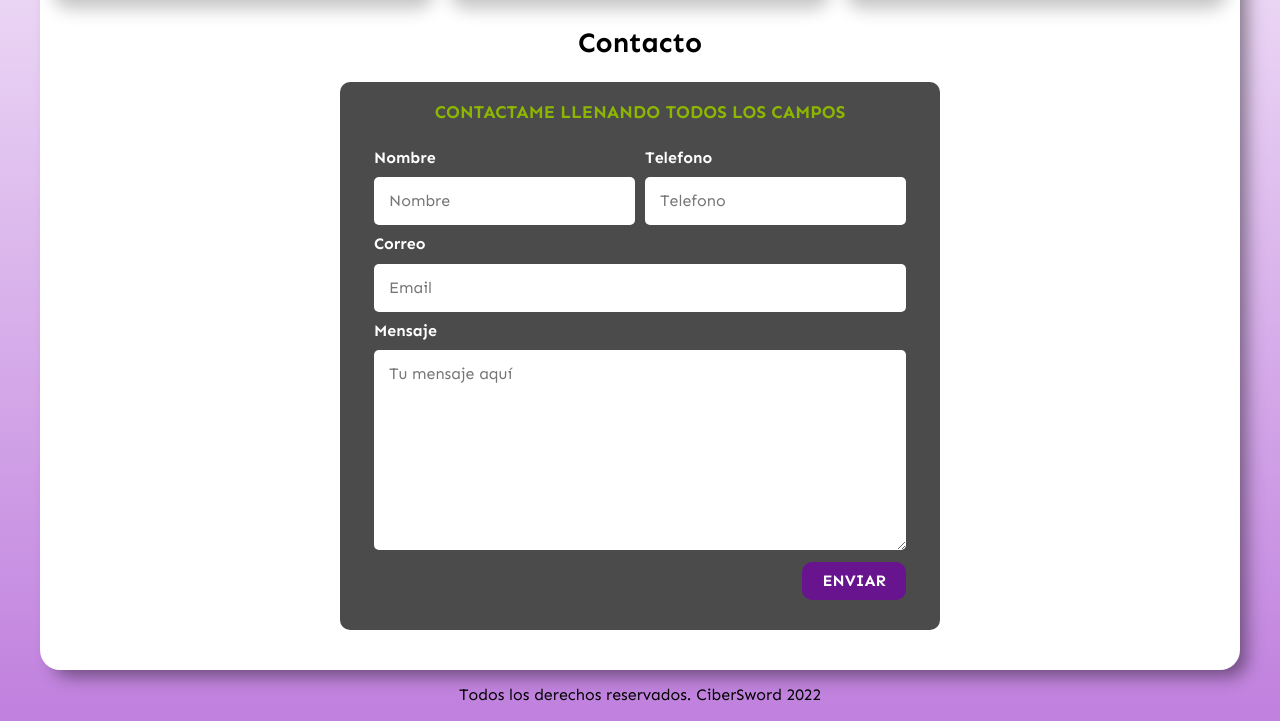
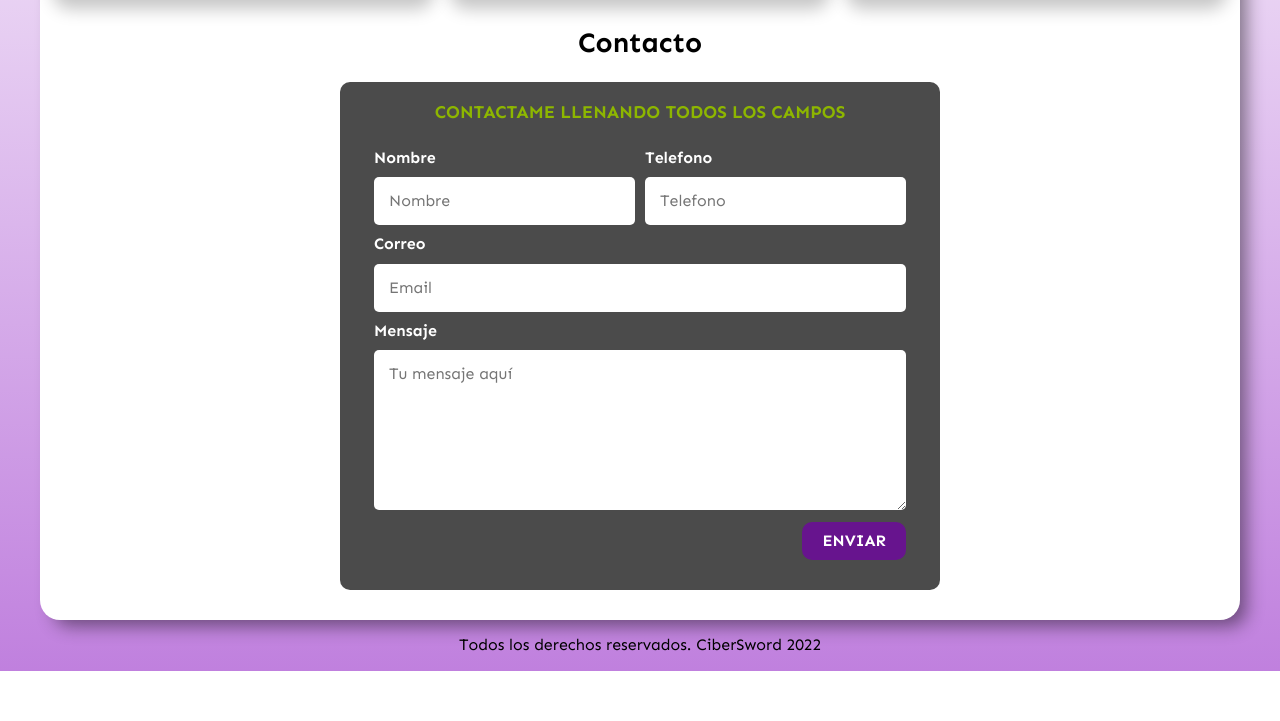
Before and after one commit to CiberSword/freelancer_inicio, a plain HTML site: page index.html in a window 1280 px wide. Shown: the part 1078-1799 px from the top of the page. After the commit the page ends 1749 px from the top, so only its background shows below. Drawn offline with Linux system fonts and the light colour scheme.

Commit message:
Fixed footer

```diff
--- a/css/styles.css
+++ b/css/styles.css
@@ -243,7 +243,7 @@ h1,h2,h3{
 
 .formulario{
     margin: 0 auto;
-    margin-bottom: 2rem;
+    margin-bottom: 1rem;
     background-color: #4B4B4B;
     width: min(60rem, 100%); /* Utilizar el valor mas pequeño */
     padding: 2rem;
@@ -267,7 +267,7 @@ h1,h2,h3{
     .contenedor-campos{
         display: grid;
         grid-template-columns: 1fr 1fr;
-        grid-template-rows: auto auto 22rem;
+        grid-template-rows: auto auto 18rem;
         column-gap: 1rem;
     }
     .campo:nth-child(3){
@@ -287,7 +287,7 @@ h1,h2,h3{
 }
 
 .campo textarea{
-    height: 20rem;
+    height: 16rem;
 }
 
 .input-text{
```
